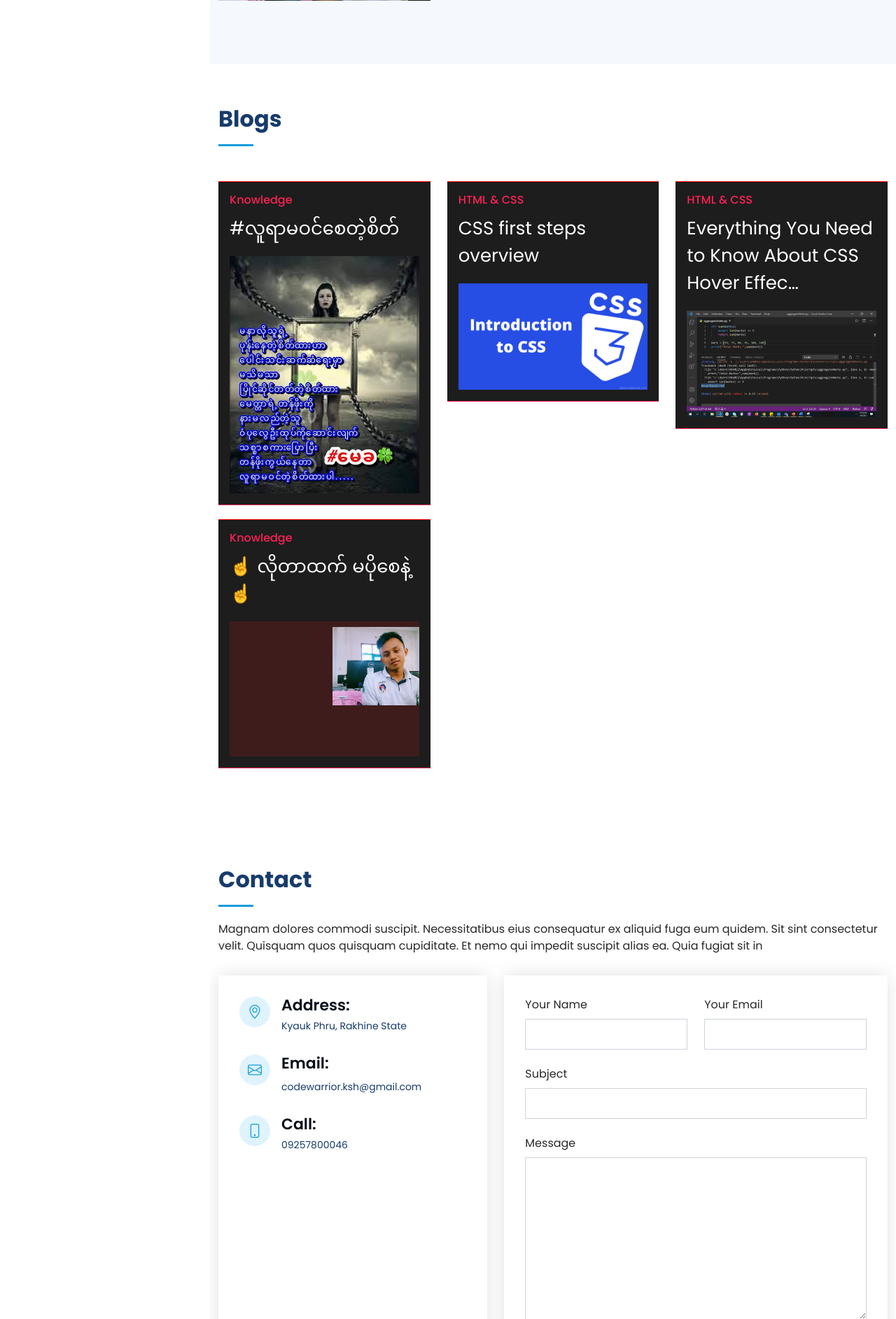
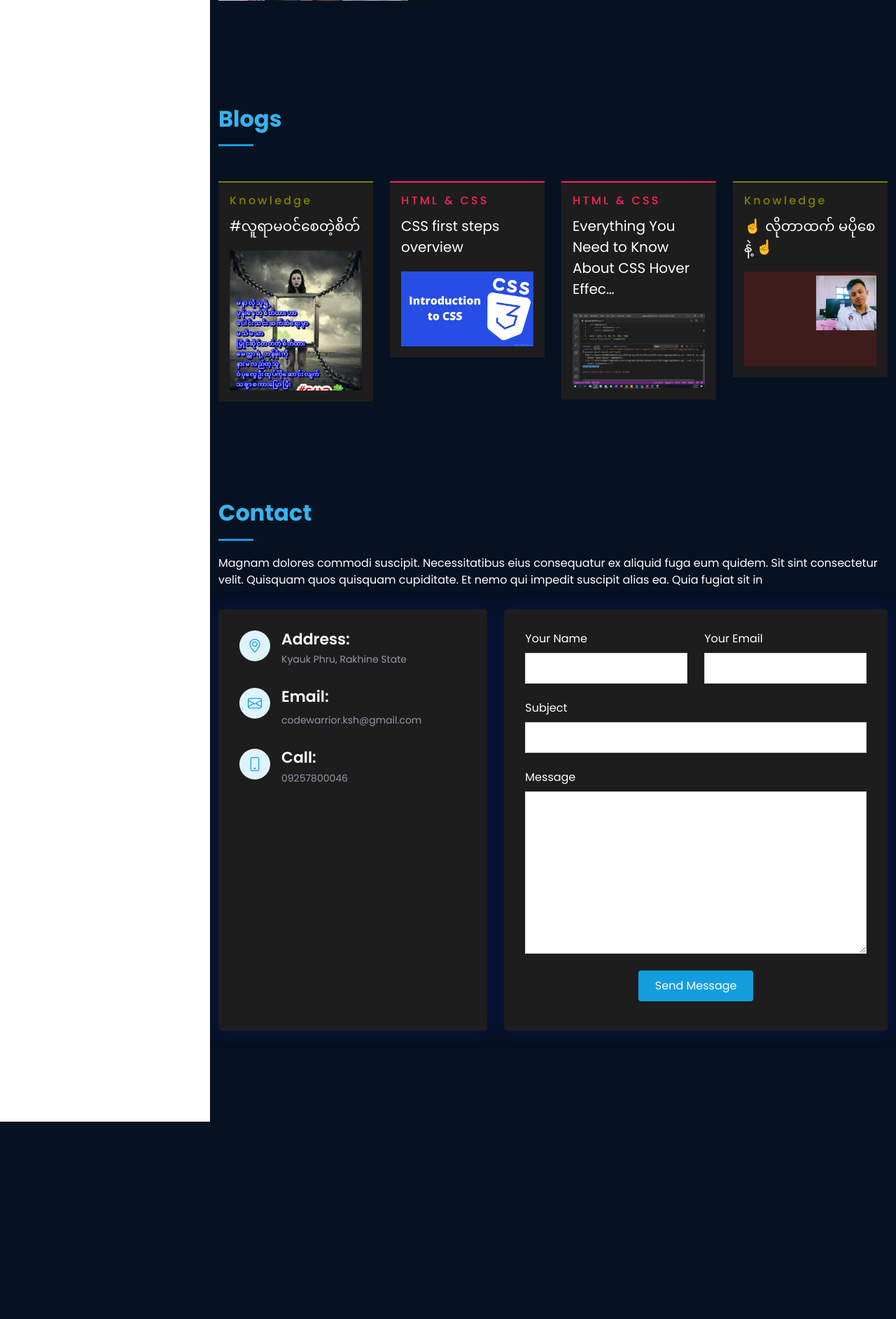
Before and after one commit to kyawsoehla0101/portfolio, a Django app: page / in a window 1280 px wide. Shown: the part 2539-4424 px from the top of the page at 70% size. After the commit the page ends 4142 px from the top, so only its background shows below. Run offline with Django 4.2, Linux system fonts and the light colour scheme; data comes from the database, SQL or seed files in the repository; both versions use the stored data as it was after the commit; a map, chart or similar area stays blank; some libraries are stand-ins or nearby versions.

Commit message:
Background Color is changed and some feature are added

```diff
--- a/core/models.py
+++ b/core/models.py
@@ -65,6 +65,7 @@ class Contact(models.Model):
 
 class Category(models.Model):
     name = models.CharField(max_length=100)
+    color_code = models.CharField(max_length=100,null=True,blank=True)
     slug = models.SlugField(
             default='',
             editable=False,
--- a/core/views.py
+++ b/core/views.py
@@ -6,7 +6,7 @@ def home(request):
     contact = Contact.objects.first()
     hero = Hero.objects.first()
     skills = Skill.objects.all()
-    blogs = Blog.objects.all()
+    blogs = Blog.objects.all()[:8]
     gallery = Gallery.objects.all()
     years = Year.objects.all()
     context = {"about":about,'contact':contact,'skills':skills,'hero':hero,'blogs':blogs,'gallery':gallery,'years':years}
--- a/static/assets/css/style.css
+++ b/static/assets/css/style.css
@@ -297,6 +297,8 @@ p,span,li,a,div,i {
 section {
   padding: 60px 0;
   overflow: hidden;
+  background-color: #061222 !important;
+  color: white;
 }
 
 .section-bg {
@@ -313,7 +315,7 @@ section {
   margin-bottom: 20px;
   padding-bottom: 20px;
   position: relative;
-  color: #173b6c;
+  color: #37b3ed;
 }
 
 .section-title h2::after {
@@ -434,7 +436,7 @@ section {
   display: block;
   font-weight: 600;
   font-family: "Poppins", sans-serif;
-  color: #050d18;
+  color: #e8edf3;
 }
 
 .skills .progress .skill .val {
@@ -837,9 +839,10 @@ section {
 
 .contact .info {
   padding: 30px;
-  background: #fff;
+  background: #1d1d1d;
   width: 100%;
-  box-shadow: 0 0 24px 0 rgba(0, 0, 0, 0.12);
+  box-shadow: 0 0 24px 0 rgba(3, 36, 224, 0.274);
+  border-radius: 5px;
 }
 
 .contact .info i {
@@ -861,14 +864,14 @@ section {
   font-size: 22px;
   font-weight: 600;
   margin-bottom: 5px;
-  color: #050d18;
+  color: #fff;
 }
 
 .contact .info p {
   padding: 0 0 10px 60px;
   margin-bottom: 20px;
   font-size: 14px;
-  color: #173b6c;
+  color: #9098a3;
 }
 
 .contact .info .email p {
@@ -909,8 +912,9 @@ section {
 .contact .php-email-form {
   width: 100%;
   padding: 30px;
-  background: #fff;
-  box-shadow: 0 0 24px 0 rgba(0, 0, 0, 0.12);
+  background: #1d1d1d;
+  box-shadow: 0 0 24px 0 rgba(3, 36, 224, 0.274);
+  border-radius: 5px;
 }
 
 .contact .php-email-form .form-group {
@@ -1105,9 +1109,9 @@ section {
 }
 
 .blog-title{
-  font-size: 26px;
+  font-size: 20px;
 }
 .blog-title:hover{
-  color:#1252ac !important;
-  transition: all 0.5s ease-in-out;
+  color:#37b3ed !important;
+  transition: all 0.2s ease-in-out;
 }
--- a/templates/layouts/blog.html
+++ b/templates/layouts/blog.html
@@ -2,6 +2,7 @@
     <div class="container">
       <div class="section-title">
         <h2>Blogs</h2>
+
         {% comment %} <p>
           Magnam dolores commodi suscipit. Necessitatibus eius consequatur
           ex aliquid fuga eum quidem. Sit sint consectetur velit. Quisquam
@@ -12,24 +13,23 @@
 
       <div class="row">
         {% for blog in blogs %}
-        <div class="col-lg-4 col-md-6 icon-box" data-aos="fade-up">
+        <div class="col-lg-3 col-md-6 icon-box" data-aos="fade-up">
           <div
             style="
               background-color: #1d1d1d;
-              border-top: 1px solid red;
-              border-bottom: 1px solid #fd2155;
+              border-top: 2px solid {{blog.category.color_code}} ;
             "
             class="p-3"
           >
             <div>
-              <h6 style="color: #fd2155">{{blog.category}}</h6>
+              <h6 style="color: {{blog.category.color_code}};letter-spacing:0.2rem;">{{blog.category}}</h6>
               <p class="py-1"><a href="{% url 'detail' blog.slug %}" class="text-white blog-title">{{blog.title | truncatechars:50}}</a></p>
-              <p style="color: #a7a7a7">{{blog.short_content.html|safe}}</p>
-              <img
+              <p class="text-white">{{blog.short_content.html|safe}}</p>
+              <div style="max-height:200px;overflow:hidden;"><img
                 src="{{blog.image.url}}"
                 class="img-fluid"
                 alt=""
-              />
+              /></div>
             </div>
           </div>
         </div>
--- a/templates/layouts/header.html
+++ b/templates/layouts/header.html
@@ -41,14 +41,15 @@
               ><i class="bx bx-book-content"></i> <span>Gallery</span></a
             >
           </li>
+
+          <li>
+            <a href="{% url 'home' %}#contact" class="nav-link scrollto"
+              ><i class="bx bx-envelope"></i> <span>Contact</span></a
+            >
+          </li>
           <li>
             <a href="{% url 'home' %}#blog" class="nav-link scrollto"
               ><i class="bx bx-server"></i> <span>Blog</span></a
-            >
-          </li>
-          <li>
-            <a href="{% url 'home' %}#contact" class="nav-link scrollto"
-              ><i class="bx bx-envelope"></i> <span>Contact</span></a
             >
           </li>
         </ul>
```
Also changed, not shown: core/migrations/0018_alter_year_options_category_color_code_and_more.py (added), db.sqlite3, media/static/2022/07/23/blogimages/295138540_161547569749337_8765425088366441579_n.jpg (added), media/static/2022/07/23/blogimages/Example1.webp (added), media/static/2022/07/23/blogimages/css-intro.png (added).
